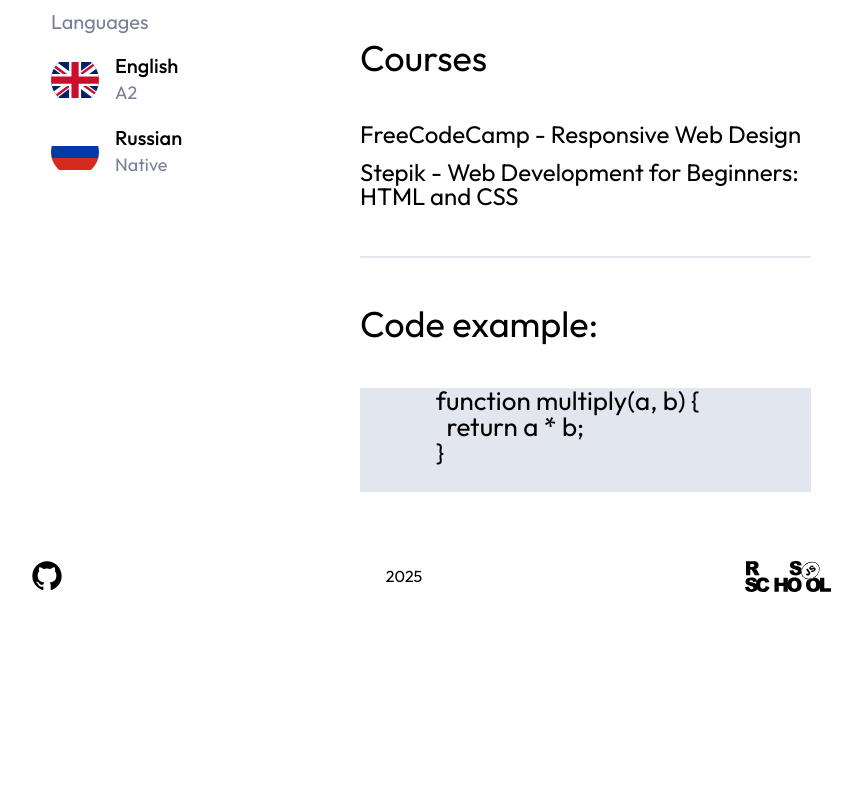
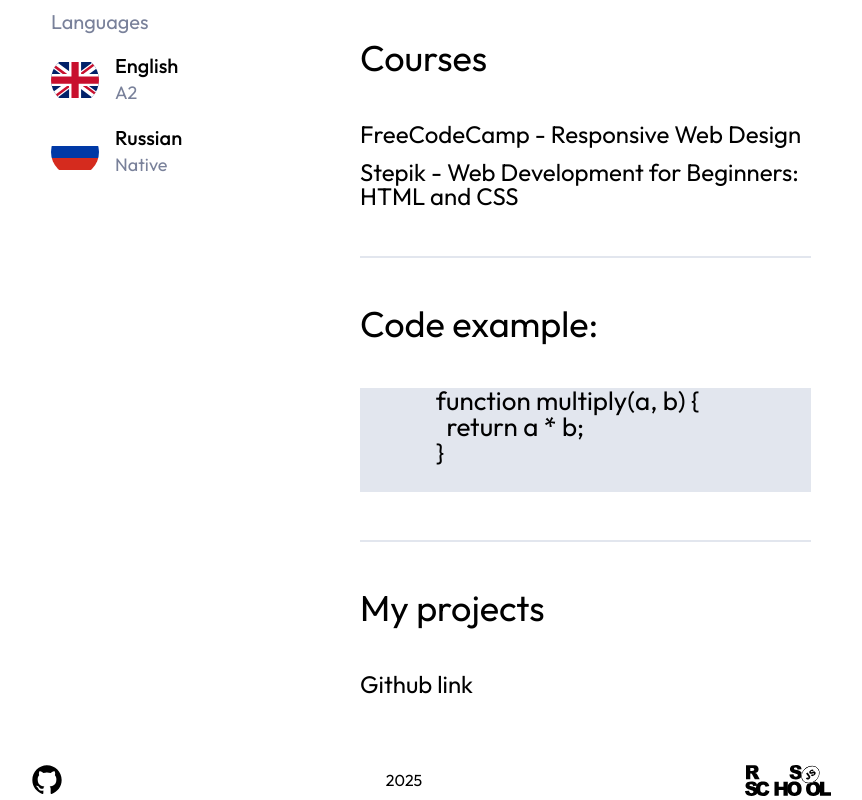
Before and after one commit to approachdie/rsschool-cv, a plain HTML site: page index.html in a window 1280 px wide. Shown: the part 809-1609 px from the top of the page, without its empty margins (209-1071 px from the left). Before the commit the page ends 1405 px from the top, so only its background shows below. Drawn offline with Linux system fonts and the light colour scheme.

Commit message:
feat: add project

```diff
--- a/index.html
+++ b/index.html
@@ -21,6 +21,7 @@
             <li><a class="link" href="#skills">Skills</a></li>
             <li><a class="link" href="#courses">Courses</a></li>
             <li><a class="link" href="#code">Code example</a></li>
+            <li><a class="link" href="#projects">My projects</a></li>
           </ul>
         </nav>
       </header>
@@ -171,6 +172,14 @@
                 return a * b;
               }</code>
             </pre>
+          </div>
+          <div class="info" id="projects">
+            <h3 class="info-title">My projects</h3>
+            <a
+              class="link"
+              href="https://github.com/approachdie/stations-filter"
+              >Github link</a
+            >
           </div>
         </div>
       </main>
```
